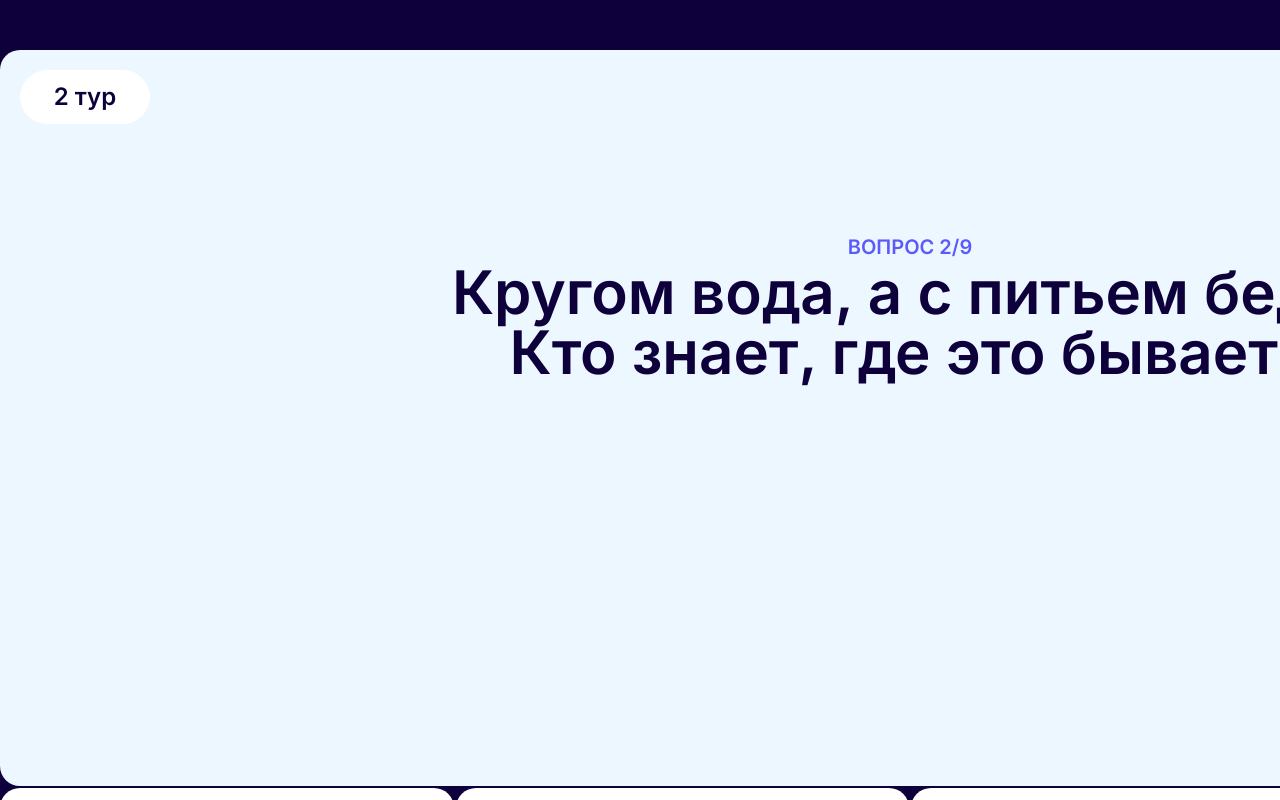
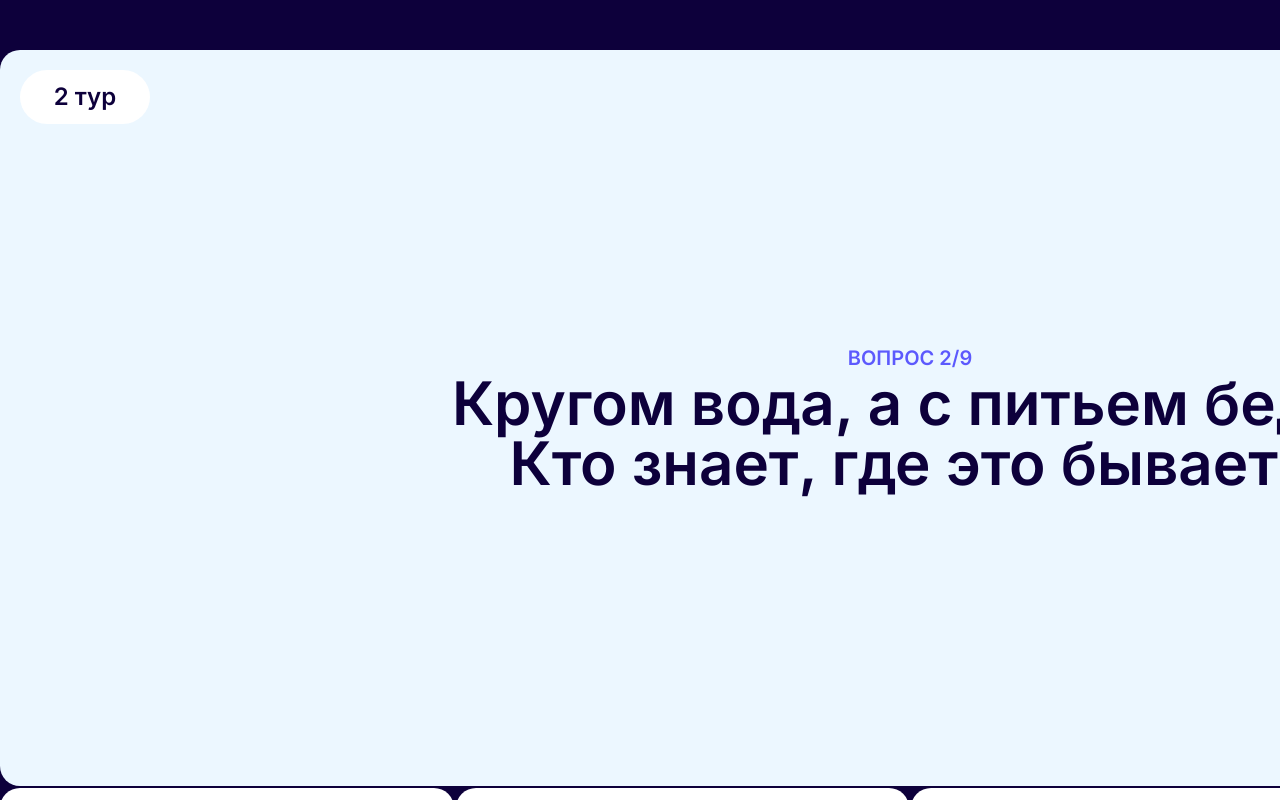
Before and after one commit to Iranigami/quiz-project, a React (Vite) app: page /quiz/1/1 in a window 1280 px wide. Built offline with nearby package versions, Linux system fonts and the light colour scheme.

Commit message:
adaptive height of question card

```diff
--- a/src/pages/QuizPage.tsx
+++ b/src/pages/QuizPage.tsx
@@ -17,16 +17,16 @@ export default function QuizCard({ onEndTour }: Props) {
   const navigate = useNavigate();
   const [isAnswered, toggleAnswered] = useState(false);
   return (
-    <div className="w-[1820px] h-[980px] justify-center items-center top-[50px] mx-auto left-0 right-0 fixed font-inter text-dark-blue font-semibold">
+    <div className="w-[1820px] h-[980px] justify-center items-center top-[50px] mx-auto left-0 right-0 fixed font-inter text-dark-blue font-semibold flex-col flex">
       {(question.type === 0 || question.type === 1) && (
         <>
           <div
-            className={`bg-[#ECF7FF] rounded-[20px] w-fill ${question.type ? "h-[549px]" : "h-[736px]"}   justify-center items-center mx-auto py-[10%]`}
+            className={`bg-[#ECF7FF] rounded-[20px] w-full justify-center mx-auto flex flex-auto block`}
           >
-            <div className="w-[130px] h-[54px] rounded-full bg-white text-[24px] justify-center items-center flex absolute top-[20px] left-[20px]">
+            <div className="w-[130px] h-[54px] rounded-full bg-white text-[24px] justify-center items-center flex absolute top-[20px] left-[20px] relative">
               <span>{Number(tourId) + 1} тур</span>
             </div>
-            <div className="mx-auto text-center w-[1222px]">
+            <div className="m-auto ml-[169px] text-center w-[1222px]">
               <div className="text-aspide-blue text-[20px]">
                 ВОПРОС {Number(questionId) + 1}/{questionCount}
               </div>
@@ -37,7 +37,7 @@ export default function QuizCard({ onEndTour }: Props) {
               </div>
             </div>
           </div>
-          <div className="flex gap-[2px] justify-between mt-[2px]">
+          <div className="w-full gap-[2px] justify-between mt-[2px] grid grid-cols-4">
             {question.answers.map((answer: string, index: number) => (
               <AnswerButton
                 key={String(questionId) + index}
@@ -56,7 +56,7 @@ export default function QuizCard({ onEndTour }: Props) {
           </div>
         </>
       )}
-      <div className="flex gap-[2px] mt-[2px]">
+      <div className="block flex gap-[2px] mt-[2px] w-full">
         <button
           className="bg-aspide-blue w-full flex justify-center items-center h-[120px] rounded-[20px] text-white text-[20px] cursor-pointer"
           onClick={() => {
```
